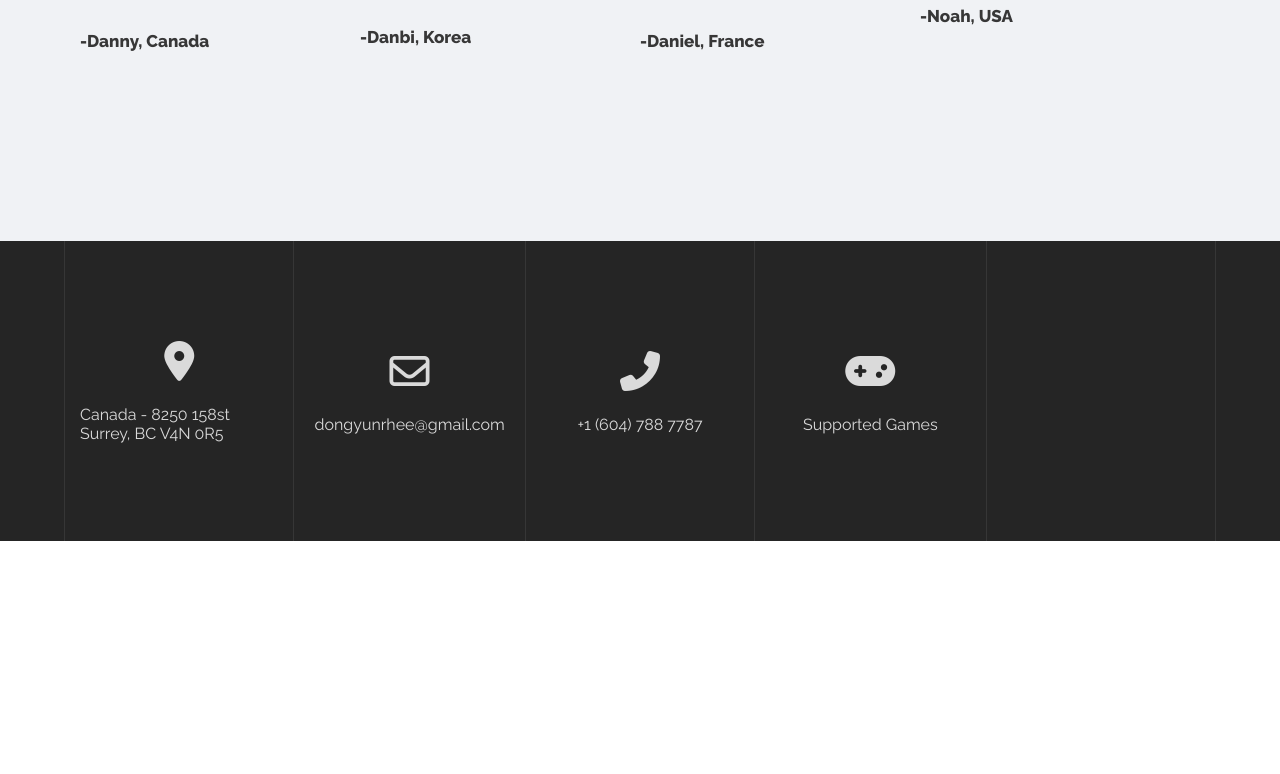
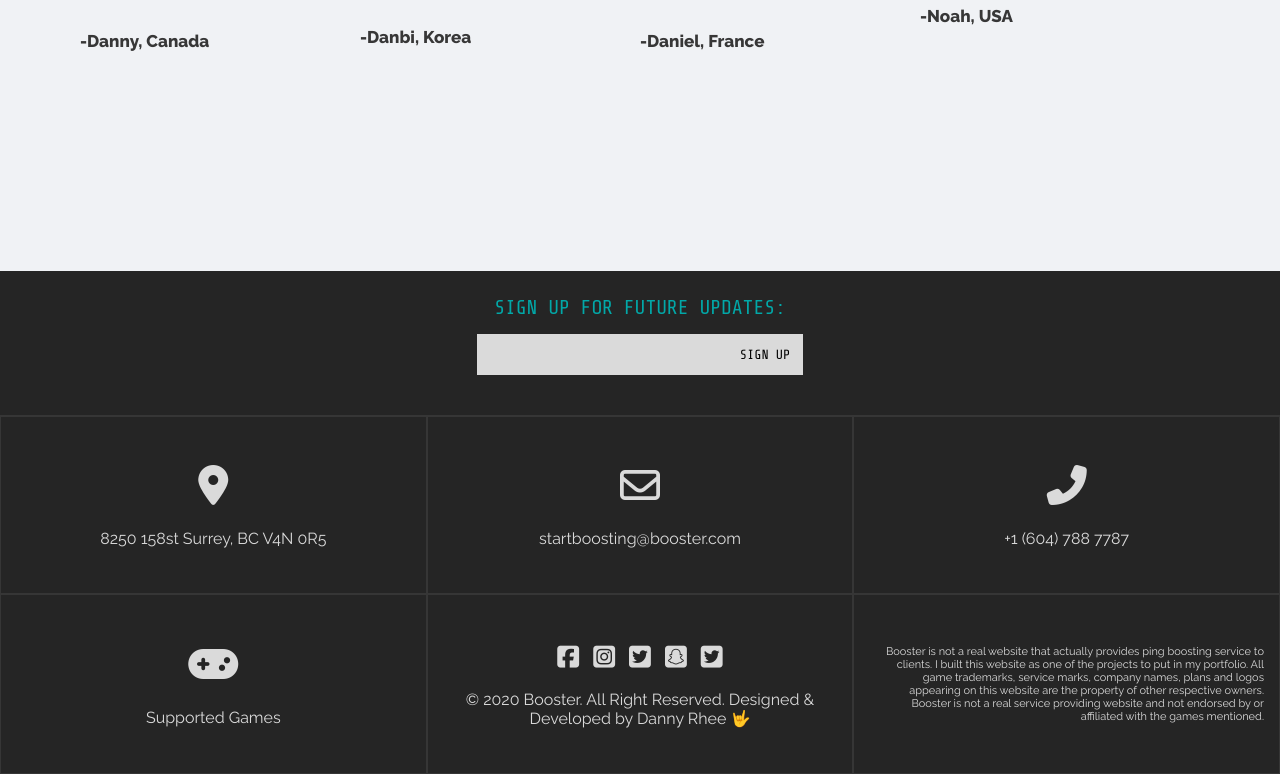
Before and after one commit to Gimorhee/Booster, a React (Create React App) app: page / in a window 1280 px wide. Shown: the part 4994-5768 px from the top of the page. Before the commit the page ends 5535 px from the top, so only its background shows below. Built offline with nearby package versions, Linux system fonts and the light colour scheme.

Commit message:
Footer component done with full responsiveness + animations

```diff
--- a/src/components/Footer/Footer.js
+++ b/src/components/Footer/Footer.js
@@ -1,27 +1,58 @@
 import React from "react";
+import { useSpring, animated } from "react-spring";
+import TrackVisibility from "react-on-screen";
 
 import "../../styles/Footer/Footer.css";
 
 export const Footer = () => {
+  const ComponentToTrack = ({ isVisible }) => {
+    const topProps = useSpring({
+      from: { opacity: 0 },
+      to: { opacity: isVisible ? 1 : 0 },
+      delay: 600,
+      config: { duration: 900 },
+    });
+
+    const bottomProps = useSpring({
+      from: { opacity: 0 },
+      to: { opacity: isVisible ? 1 : 0 },
+      delay: 1200,
+      config: { duration: 900 },
+    });
+
     return (
       <div className="Footer">
-      <div className="Footer-Inner">
+        <animated.div style={topProps} className="Footer-Top">
+          <div className="Footer-Signup">
+            <p>Sign up for future updates:</p>
+            <form>
+              <input type="email" />
+              <button
+                onClick={(e) => e.preventDefault()}
+                className="Signup-Button"
+              >
+                SIGN UP
+              </button>
+            </form>
+          </div>
+        </animated.div>
+        <animated.div style={bottomProps} className="Footer-Bottom">
           <div className="Footer-Content">
             <div className="Content-Icon">
               <i className="fas fa-map-marker-alt"></i>
             </div>
-          <p>Canada - 8250 158st Surrey, BC V4N 0R5</p>
+            <p>8250 158st Surrey, BC V4N 0R5</p>
           </div>
           <div className="Footer-Content">
-          <a href="mailto:dongyunrhee@gmail.com">
+            <a className="Content-Link" href="mailto:dongyunrhee@gmail.com">
               <div className="Content-Icon">
                 <i className="far fa-envelope"></i>
               </div>
-            <p>dongyunrhee@gmail.com</p>
+              <p>startboosting@booster.com</p>
             </a>
           </div>
           <div className="Footer-Content">
-          <a href="tel:6047887787">
+            <a className="Content-Link" href="tel:6047887787">
               <div className="Content-Icon">
                 <i className="fas fa-phone-alt"></i>
               </div>
@@ -29,7 +60,7 @@ export const Footer = () => {
             </a>
           </div>
           <div className="Footer-Content">
-          <a href="/games">
+            <a className="Content-Link" href="/games">
               {" "}
               <div className="Content-Icon">
                 <i className="fas fa-gamepad"></i>
@@ -37,8 +68,35 @@ export const Footer = () => {
               <p>Supported Games</p>
             </a>
           </div>
-        <div className="Footer-Content"></div>
+          <div className="Footer-Content">
+            <div className="Content-SNS">
+              <i className="fab fa-facebook-square"></i>
+              <i className="fab fa-instagram-square"></i>
+              <i className="fab fa-twitter-square"></i>
+              <i className="fab fa-snapchat-square"></i>
+              <i className="fab fa-twitter-square"></i>
             </div>
+            <p>
+              © 2020 Booster. All Right Reserved. Designed & Developed by Danny
+              Rhee 🤟
+            </p>
+          </div>
+          <div className="Footer-Content Last-Content">
+            Booster is not a real website that actually provides ping boosting
+            service to clients. I built this website as one of the projects to
+            put in my portfolio. All game trademarks, service marks, company
+            names, plans and logos appearing on this website are the property of
+            other respective owners. Booster is not a real service providing
+            website and not endorsed by or affiliated with the games mentioned.
+          </div>
+        </animated.div>
       </div>
     );
   };
+
+  return (
+    <TrackVisibility partialVisibility tag="form" once>
+      <ComponentToTrack />
+    </TrackVisibility>
+  );
+};
--- a/src/styles/Footer/Footer.css
+++ b/src/styles/Footer/Footer.css
@@ -1,23 +1,82 @@
+@import url("https://fonts.googleapis.com/css2?family=Share+Tech+Mono&display=swap");
 .Footer {
   width: 100%;
   background: #252525;
   height: auto;
 }
 
-.Footer .Footer-Inner {
+.Footer .Footer-Top {
+  width: 100%;
+  background: #252525;
+  height: auto;
+  border-bottom: 1px solid #363636;
+  padding: 25px;
+  text-align: center;
+  font-family: "Share Tech Mono", monospace;
+}
+
+.Footer .Footer-Top .Footer-Signup p {
+  color: #02a8a8;
+  margin-bottom: 15px;
+  font-size: 20px;
+  text-transform: uppercase;
+}
+
+.Footer .Footer-Top .Footer-Signup form {
+  margin: 15px;
+}
+
+.Footer .Footer-Top .Footer-Signup form input {
+  border: none;
+  border: 3px solid #dadada;
+  background: #dadada;
+  padding: 10px;
+  width: 250px;
+}
+
+.Footer .Footer-Top .Footer-Signup form input:focus {
+  outline: none;
+  border: 3px solid #02a8a8;
+  -webkit-box-shadow: 0 0 5px #02a8a8;
+          box-shadow: 0 0 5px #02a8a8;
+}
+
+.Footer .Footer-Top .Footer-Signup form .Signup-Button {
+  border: none;
+  border: 3px solid #dadada;
+  padding: 10px;
+  background: #dadada;
+  font-family: "Share Tech Mono", monospace;
+  cursor: pointer;
+}
+
+.Footer .Footer-Top .Footer-Signup form .Signup-Button:focus {
+  outline: none;
+}
+
+.Footer .Footer-Top .Footer-Signup form .Signup-Button:hover {
+  background: #02a8a8;
+  border: 3px solid #02a8a8;
+  -webkit-box-shadow: 0 0 5px #02a8a8;
+          box-shadow: 0 0 5px #02a8a8;
+  color: #dadada;
+}
+
+.Footer .Footer-Bottom {
   width: 100%;
   margin: auto;
   display: -webkit-box;
   display: -ms-flexbox;
   display: flex;
+  -ms-flex-wrap: wrap;
+      flex-wrap: wrap;
   height: auto;
-  padding: 0 5%;
 }
 
-.Footer .Footer-Inner .Footer-Content {
-  width: 20%;
+.Footer .Footer-Bottom .Footer-Content {
+  width: 16.6666666%;
   color: #dadada;
-  padding: 50px 15px;
+  padding: 100px 15px;
   display: -webkit-box;
   display: -ms-flexbox;
   display: flex;
@@ -31,28 +90,113 @@
   -webkit-box-pack: center;
       -ms-flex-pack: center;
           justify-content: center;
-  min-height: 300px;
-  -webkit-transition: 0.8s ease-in-out all;
-  transition: 0.8s ease-in-out all;
+  -webkit-transition: 1s ease-in-out all;
+  transition: 1s ease-in-out all;
+  text-align: center;
+  border: 1px solid #363636;
 }
 
-.Footer .Footer-Inner .Footer-Content:nth-child(odd) {
-  border-right: 1px solid #363636;
-  border-left: 1px solid #363636;
-}
-
-.Footer .Footer-Inner .Footer-Content:hover {
+.Footer .Footer-Bottom .Footer-Content:hover {
   background: #02a8a8;
 }
 
-.Footer .Footer-Inner .Footer-Content .Content-Icon {
+.Footer .Footer-Bottom .Footer-Content .Content-Icon {
   font-size: 40px;
   margin-bottom: 20px;
 }
 
-.Footer .Footer-Inner .Footer-Content a {
+.Footer .Footer-Bottom .Footer-Content .Content-Link {
   color: #dadada;
   text-decoration: none;
   text-align: center;
+  -webkit-transition: 0.5s ease-in-out all;
+  transition: 0.5s ease-in-out all;
+}
+
+.Footer .Footer-Bottom .Footer-Content .Content-Link:hover {
+  color: #393e46;
+}
+
+.Footer .Footer-Bottom .Footer-Content .Content-SNS {
+  width: 100%;
+  text-align: center;
+  margin-bottom: 15px;
+}
+
+.Footer .Footer-Bottom .Footer-Content .Content-SNS i {
+  font-size: 25px;
+  margin: 5px 7px;
+  -webkit-transition: 0.5s ease-in-out all;
+  transition: 0.5s ease-in-out all;
+}
+
+.Footer .Footer-Bottom .Footer-Content .Content-SNS i:hover {
+  color: #393e46;
+  cursor: pointer;
+}
+
+.Footer .Footer-Bottom .Last-Content {
+  color: #dadada;
+  font-size: 11px;
+  text-align: right;
+}
+
+@media only screen and (max-width: 1600px) {
+  .Footer .Footer-Bottom .Footer-Content {
+    padding: 75px 15px;
+  }
+}
+
+@media only screen and (max-width: 1400px) {
+  .Footer .Footer-Bottom .Footer-Content {
+    padding: 45px 15px;
+  }
+}
+
+@media only screen and (max-width: 1300px) {
+  .Footer .Footer-Bottom .Footer-Content {
+    width: 33.333333%;
+  }
+}
+
+@media only screen and (max-width: 1200px) {
+  .Footer .Footer-Bottom .Footer-Content .Content-Icon {
+    font-size: 35px;
+  }
+  .Footer .Footer-Bottom .Footer-Content p {
+    font-size: 16px;
+  }
+}
+
+@media only screen and (max-width: 675px) {
+  .Footer .Footer-Bottom .Footer-Content {
+    width: 50%;
+  }
+}
+
+@media only screen and (max-width: 499px) {
+  .Footer .Footer-Top .Footer-Signup p {
+    font-size: 16px;
+  }
+  .Footer .Footer-Top .Footer-Signup form input {
+    width: 200px;
+  }
+  .Footer .Footer-Bottom .Footer-Content {
+    padding: 50px 10px;
+  }
+  .Footer .Footer-Bottom .Footer-Content p {
+    font-size: 13px;
+  }
+  .Footer .Footer-Bottom .Footer-Content .Content-SNS {
+    margin-bottom: 5px;
+  }
+  .Footer .Footer-Bottom .Footer-Content .Content-SNS i {
+    margin: 5px;
+    font-size: 20px;
+  }
+  .Footer .Footer-Bottom .Last-Content {
+    font-size: 10px;
+    padding: 10px;
+  }
 }
 /*# sourceMappingURL=Footer.css.map */
--- a/src/styles/Footer/Footer.scss
+++ b/src/styles/Footer/Footer.scss
@@ -1,30 +1,84 @@
+@import url("https://fonts.googleapis.com/css2?family=Share+Tech+Mono&display=swap");
+
 .Footer {
   width: 100%;
   background: #252525;
   height: auto;
-  .Footer-Inner {
+
+  .Footer-Top {
+    width: 100%;
+    background: #252525;
+    height: auto;
+    border-bottom: 1px solid #363636;
+    padding: 25px;
+    text-align: center;
+    font-family: "Share Tech Mono", monospace;
+
+    .Footer-Signup {
+      p {
+        color: #02a8a8;
+        margin-bottom: 15px;
+        font-size: 20px;
+        text-transform: uppercase;
+      }
+
+      form {
+        margin: 15px;
+        input {
+          border: none;
+          border: 3px solid #dadada;
+          background: #dadada;
+          padding: 10px;
+          width: 250px;
+
+          &:focus {
+            outline: none;
+            border: 3px solid #02a8a8;
+            box-shadow: 0 0 5px #02a8a8;
+          }
+        }
+
+        .Signup-Button {
+          border: none;
+          border: 3px solid #dadada;
+          padding: 10px;
+          background: #dadada;
+          font-family: "Share Tech Mono", monospace;
+          cursor: pointer;
+
+          &:focus {
+            outline: none;
+          }
+
+          &:hover {
+            background: #02a8a8;
+            border: 3px solid #02a8a8;
+            box-shadow: 0 0 5px #02a8a8;
+            color: #dadada;
+          }
+        }
+      }
+    }
+  }
+
+  .Footer-Bottom {
     width: 100%;
     margin: auto;
     display: flex;
+    flex-wrap: wrap;
     height: auto;
-    padding: 0 5%;
 
     .Footer-Content {
-      width: 20%;
+      width: 16.6666666%;
       color: #dadada;
-      padding: 50px 15px;
+      padding: 100px 15px;
       display: flex;
       flex-direction: column;
       align-items: center;
       justify-content: center;
-      min-height: 300px;
-      transition: 0.8s ease-in-out all;
-      //   min-width: 300px;
-
-      &:nth-child(odd) {
-        border-right: 1px solid #363636;
-        border-left: 1px solid #363636;
-      }
+      transition: 1s ease-in-out all;
+      text-align: center;
+      border: 1px solid #363636;
 
       &:hover {
         background: #02a8a8;
@@ -35,11 +89,135 @@
         margin-bottom: 20px;
       }
 
-      a {
+      .Content-Link {
         color: #dadada;
         text-decoration: none;
         text-align: center;
+        transition: 0.5s ease-in-out all;
+
+        &:hover {
+          color: #393e46;
+        }
+      }
+
+      .Content-SNS {
+        width: 100%;
+        text-align: center;
+        margin-bottom: 15px;
+
+        i {
+          font-size: 25px;
+          margin: 5px 7px;
+          transition: 0.5s ease-in-out all;
+
+          &:hover {
+            color: #393e46;
+            cursor: pointer;
+          }
+        }
+      }
+    }
+
+    .Last-Content {
+      color: #dadada;
+      font-size: 11px;
+      text-align: right;
+    }
+  }
+}
+
+@media only screen and (max-width: 1600px) {
+  .Footer {
+    .Footer-Bottom {
+      .Footer-Content {
+        padding: 75px 15px;
       }
     }
   }
 }
+
+@media only screen and (max-width: 1400px) {
+  .Footer {
+    .Footer-Bottom {
+      .Footer-Content {
+        padding: 45px 15px;
+      }
+    }
+  }
+}
+
+@media only screen and (max-width: 1300px) {
+  .Footer {
+    .Footer-Bottom {
+      .Footer-Content {
+        width: 33.333333%;
+      }
+    }
+  }
+}
+
+@media only screen and (max-width: 1200px) {
+  .Footer {
+    .Footer-Bottom {
+      .Footer-Content {
+        .Content-Icon {
+          font-size: 35px;
+        }
+
+        p {
+          font-size: 16px;
+        }
+      }
+    }
+  }
+}
+
+@media only screen and (max-width: 675px) {
+  .Footer {
+    .Footer-Bottom {
+      .Footer-Content {
+        width: 50%;
+      }
+    }
+  }
+}
+
+@media only screen and (max-width: 499px) {
+  .Footer {
+    .Footer-Top {
+      .Footer-Signup {
+        p {
+          font-size: 16px;
+        }
+
+        form {
+          input {
+            width: 200px;
+          }
+        }
+      }
+    }
+
+    .Footer-Bottom {
+      .Footer-Content {
+        padding: 50px 10px;
+        p {
+          font-size: 13px;
+        }
+
+        .Content-SNS {
+          margin-bottom: 5px;
+          i {
+            margin: 5px;
+            font-size: 20px;
+          }
+        }
+      }
+
+      .Last-Content {
+        font-size: 10px;
+        padding: 10px;
+      }
+    }
+  }
+}
--- a/src/styles/Overview/Overview.css
+++ b/src/styles/Overview/Overview.css
@@ -615,7 +615,7 @@
   height: auto;
   background: #f0f2f5;
   padding: 150px 80px;
-  margin-bottom: 40px;
+  margin-bottom: 70px;
 }
 
 .Overview-Container .Overview6 h4 {
@@ -658,8 +658,8 @@
 }
 
 .Overview-Container .Overview6 .Overview6-Testimonianls .Overview6-Testimonial img {
-  -webkit-filter: invert(100%) sepia(100%) saturate(1550%) hue-rotate(130deg) brightness(85%) contrast(80%);
-          filter: invert(100%) sepia(100%) saturate(1550%) hue-rotate(130deg) brightness(85%) contrast(80%);
+  -webkit-filter: invert(100%) sepia(100%) saturate(1550%) hue-rotate(130deg) brightness(100%) contrast(80%);
+          filter: invert(100%) sepia(100%) saturate(1550%) hue-rotate(130deg) brightness(100%) contrast(80%);
 }
 
 @media only screen and (max-width: 1200px) {
--- a/src/styles/Overview/Overview.scss
+++ b/src/styles/Overview/Overview.scss
@@ -542,7 +542,7 @@
     background: #f0f2f5;
 
     padding: 150px 80px;
-    margin-bottom: 40px;
+    margin-bottom: 70px;
 
     h4 {
       color: #02a8a8;
@@ -580,7 +580,7 @@
 
         img {
           filter: invert(100%) sepia(100%) saturate(1550%) hue-rotate(130deg)
-            brightness(85%) contrast(80%);
+            brightness(100%) contrast(80%);
         }
       }
     }
```
Also changed, not shown: 2 other files (tests, documents, lock files or other folders). Lines whose indentation alone changed are shown as unchanged.
